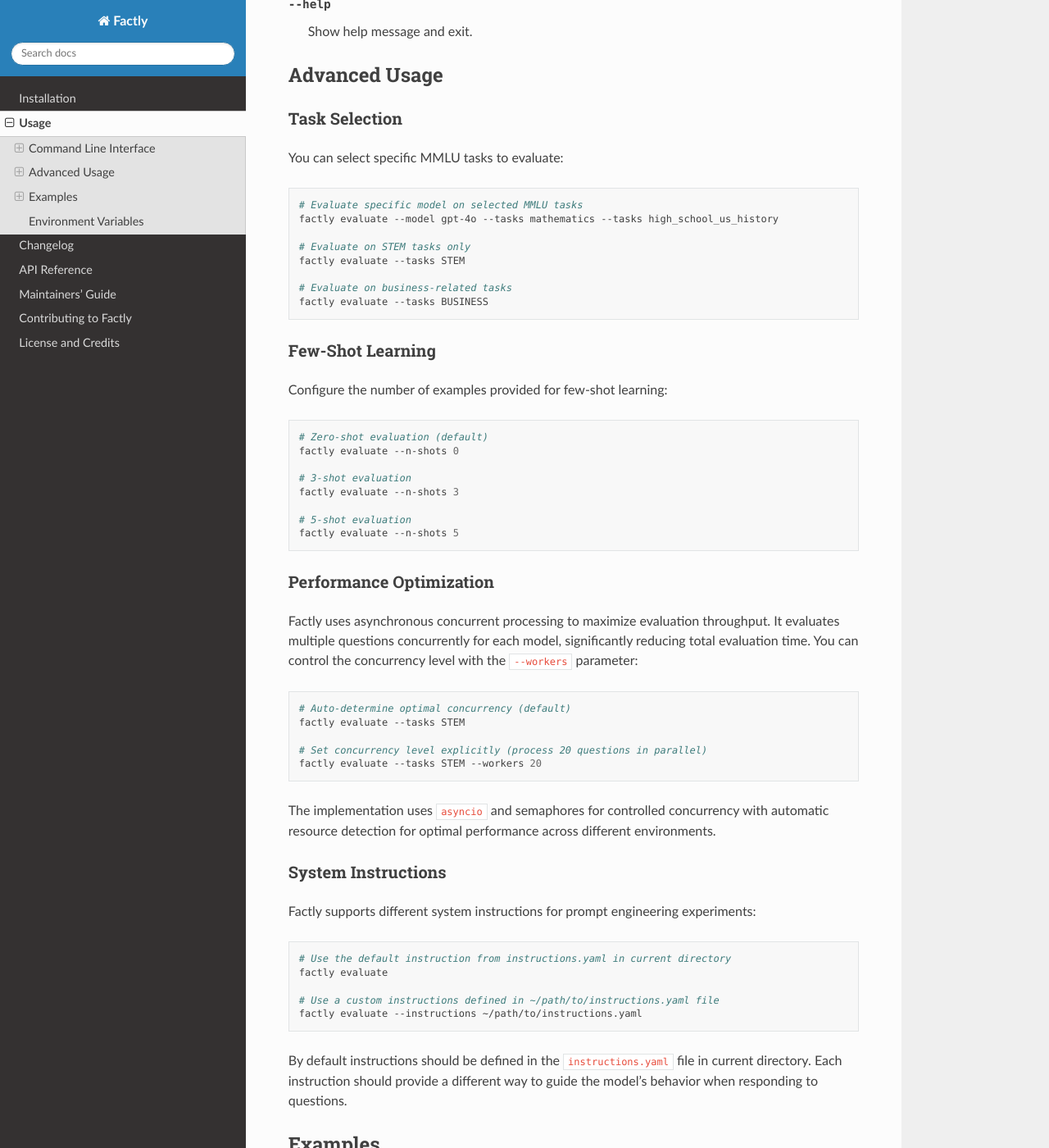
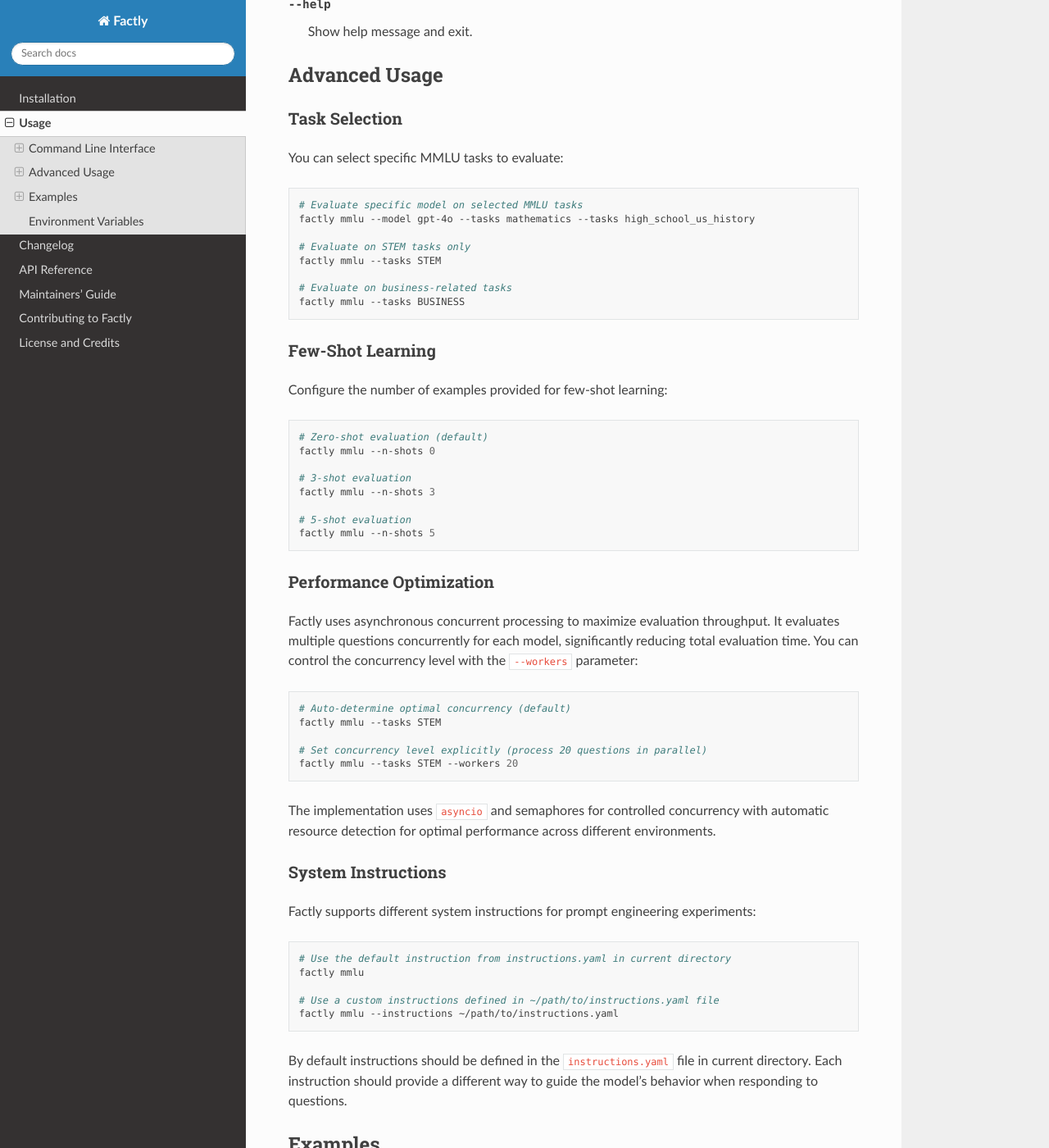
Before and after one commit to sergeyklay/factly, a Sphinx documentation site: the page built from docs/source/usage.rst, in a window 1280 px wide and 1400 px high, scrolled down 2664 px. Shown: the whole window at 82% size. Built offline with Sphinx 7.4.7 and the Read the Docs theme 3.1.0, drawn with Linux system fonts in a browser that asks for light colours; some of the changed text lies outside the part shown.

Commit message:
Changed CLI command from evaluate to mmlu

```diff
--- a/CHANGELOG.rst
+++ b/CHANGELOG.rst
@@ -10,6 +10,11 @@ Backward incompatible (breaking) changes will only be introduced in major versio
 
 1.1.0 - 2025-05-??
 ------------------
+
+Breaking Changes
+^^^^^^^^^^^^^^^^
+
+* Changed CLI command from ``evaluate`` to ``mmlu`` to better reflect the purpose of the tool.
 
 Features
 ^^^^^^^^
--- a/docs/source/usage.rst
+++ b/docs/source/usage.rst
@@ -15,13 +15,13 @@ Basic Usage
 .. code-block:: bash
 
    # Run factuality evaluation with default settings
-   factly evaluate
+   factly mmlu
 
    # Run evaluation and generate plots
-   factly evaluate --plot
+   factly mmlu --plot
 
    # Get help on all available options
-   factly evaluate --help
+   factly mmlu --help
 
    # List available MMLU tasks
    factly list-tasks
@@ -37,7 +37,7 @@ Factly provides the following commands:
 
 Main Commands:
 
-* ``evaluate``: Run factuality evaluation on MMLU benchmark
+* ``mmlu``: Run factuality evaluation on MMLU benchmark
 * ``list-tasks``: List all available MMLU tasks
 
 Common Global Options:
@@ -45,7 +45,7 @@ Common Global Options:
 * ``--help``: Show help message and exit
 * ``--version``: Show version and exit
 
-Command Line Options for ``evaluate``
+Command Line Options for ``mmlu``
 -------------------------------------
 
 
@@ -113,13 +113,13 @@ You can select specific MMLU tasks to evaluate:
 .. code-block:: bash
 
    # Evaluate specific model on selected MMLU tasks
-   factly evaluate --model gpt-4o --tasks mathematics --tasks high_school_us_history
+   factly mmlu --model gpt-4o --tasks mathematics --tasks high_school_us_history
 
    # Evaluate on STEM tasks only
-   factly evaluate --tasks STEM
+   factly mmlu --tasks STEM
 
    # Evaluate on business-related tasks
-   factly evaluate --tasks BUSINESS
+   factly mmlu --tasks BUSINESS
 
 Few-Shot Learning
 -----------------
@@ -129,13 +129,13 @@ Configure the number of examples provided for few-shot learning:
 .. code-block:: bash
 
    # Zero-shot evaluation (default)
-   factly evaluate --n-shots 0
+   factly mmlu --n-shots 0
 
    # 3-shot evaluation
-   factly evaluate --n-shots 3
+   factly mmlu --n-shots 3
 
    # 5-shot evaluation
-   factly evaluate --n-shots 5
+   factly mmlu --n-shots 5
 
 Performance Optimization
 ------------------------
@@ -148,10 +148,10 @@ parameter:
 .. code-block:: bash
 
    # Auto-determine optimal concurrency (default)
-   factly evaluate --tasks STEM
+   factly mmlu --tasks STEM
 
    # Set concurrency level explicitly (process 20 questions in parallel)
-   factly evaluate --tasks STEM --workers 20
+   factly mmlu --tasks STEM --workers 20
 
 The implementation uses ``asyncio`` and semaphores for controlled concurrency with automatic
 resource detection for optimal performance across different environments.
@@ -164,10 +164,10 @@ Factly supports different system instructions for prompt engineering experiments
 .. code-block:: bash
 
    # Use the default instruction from instructions.yaml in current directory
-   factly evaluate
+   factly mmlu
 
    # Use a custom instructions defined in ~/path/to/instructions.yaml file
-   factly evaluate --instructions ~/path/to/instructions.yaml
+   factly mmlu --instructions ~/path/to/instructions.yaml
 
 By default instructions should be defined in the ``instructions.yaml`` file in current directory.
 Each instruction should provide a different way to guide the model's behavior when responding to questions.
@@ -181,13 +181,13 @@ Basic Evaluation
 .. code-block:: bash
 
    # Run basic evaluation with default settings
-   factly evaluate
+   factly mmlu
 
    # Run evaluation and generate plots
-   factly evaluate --plot
+   factly mmlu --plot
 
    # Run verbose evaluation with plots
-   factly evaluate --verbose --plot
+   factly mmlu --verbose --plot
 
 Subject-Specific Evaluation
 ---------------------------
@@ -195,13 +195,13 @@ Subject-Specific Evaluation
 .. code-block:: bash
 
    # Evaluate mathematics knowledge
-   factly evaluate --tasks mathematics --n-shots 3 --plot
+   factly mmlu --tasks mathematics --n-shots 3 --plot
 
    # Evaluate humanities subjects
-   factly evaluate --tasks high_school_european_history --tasks high_school_us_history --plot
+   factly mmlu --tasks high_school_european_history --tasks high_school_us_history --plot
 
    # Evaluate computer science knowledge
-   factly evaluate --tasks computer_science --verbose --plot
+   factly mmlu --tasks computer_science --verbose --plot
 
 Customized Evaluation
 ---------------------
@@ -209,14 +209,14 @@ Customized Evaluation
 .. code-block:: bash
 
    # Customize API settings and system instruction
-   factly evaluate \
+   factly mmlu \
      -m gpt-4o-mini \
      -u https://your-proxy.example.com/v1 \
      -a your_api_key_here \
      --instructions ~/path/to/instructions.yaml
 
    # Customize model inference parameters
-   factly evaluate \
+   factly mmlu \
      --model gpt-4o \
      --temperature 0.7 \
      --top-p 0.95 \
```
Also changed, not shown: 3 other files.
